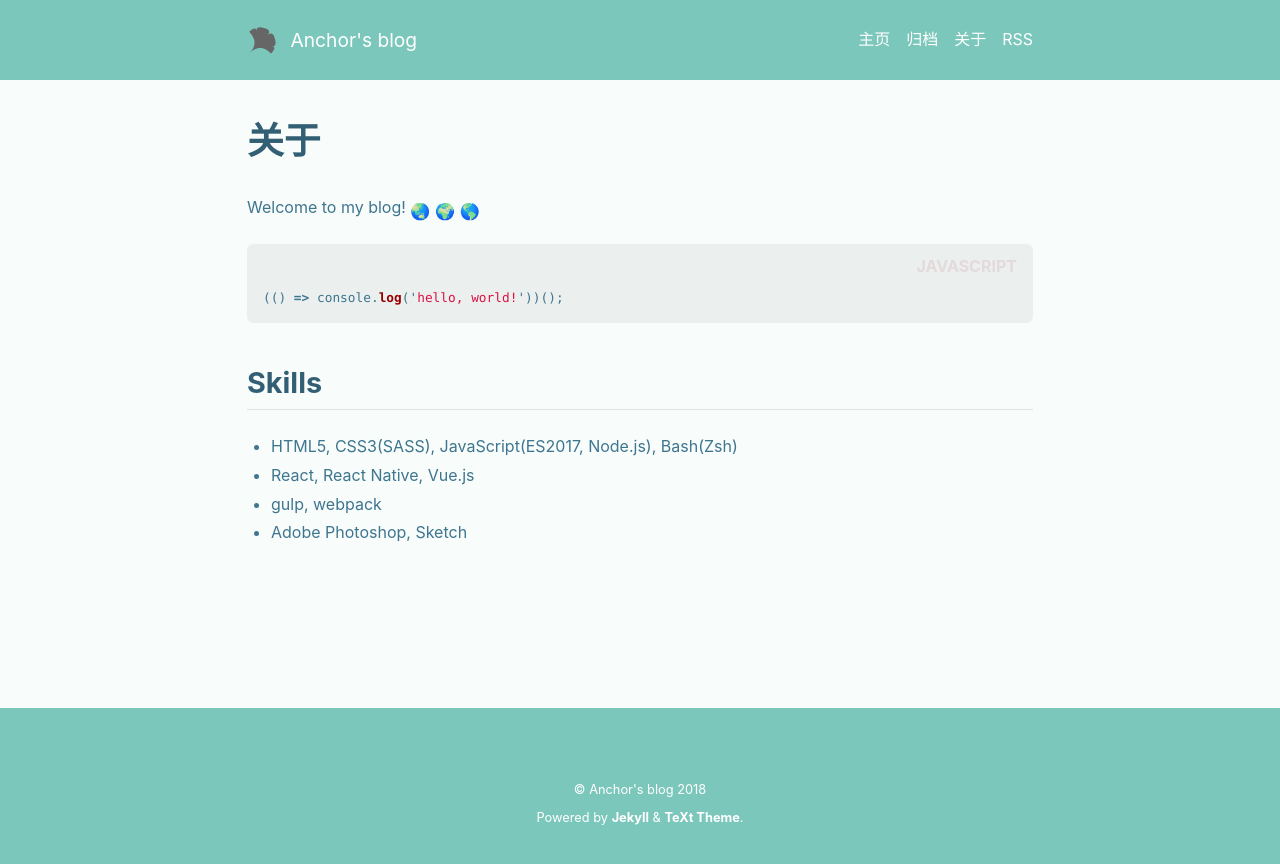
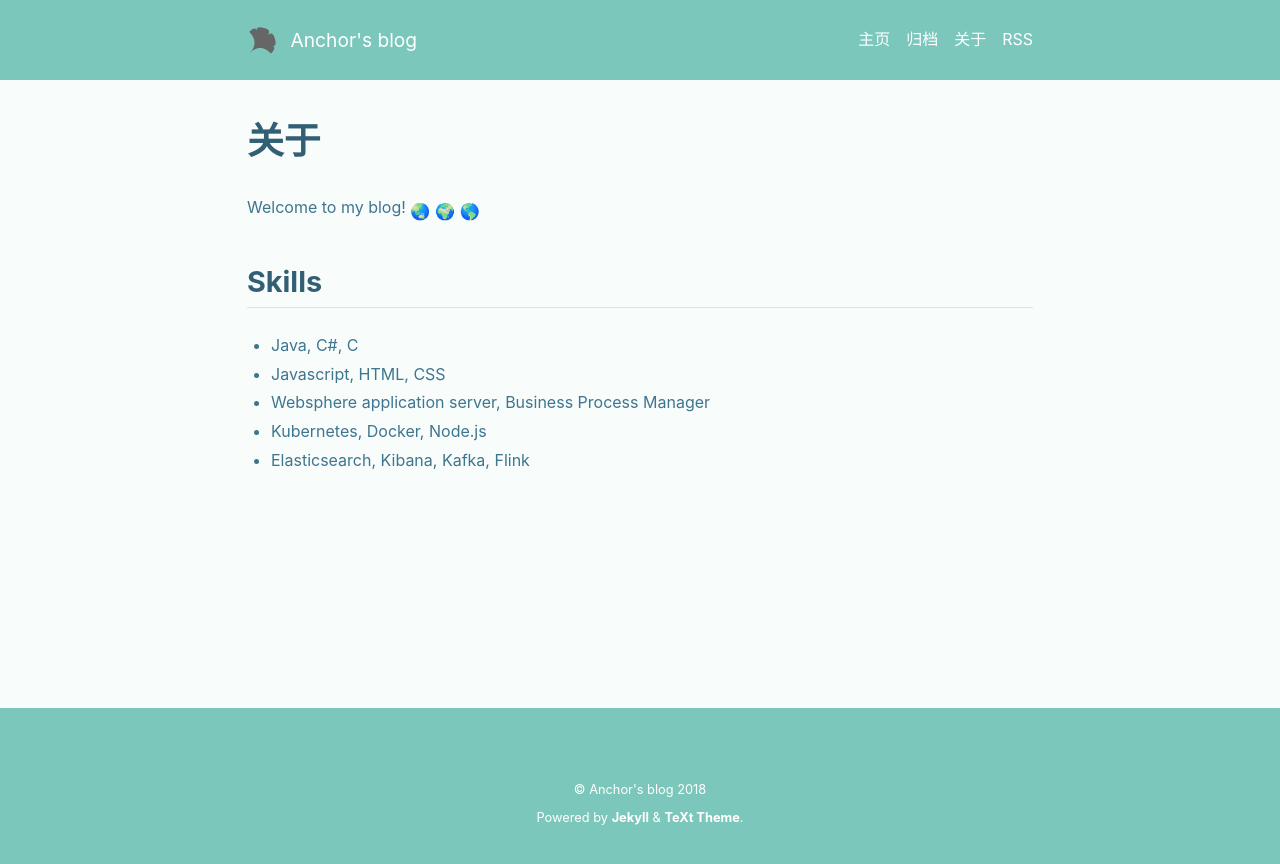
Before and after one commit to sundag/sundag.github.io, a Jekyll site: the page built from about.md, in a window 1280 px wide. Shown: the top 864 px of the page. Built offline with Jekyll 4.4.1, drawn with Linux system fonts in a browser that asks for light colours; nearby versions of some CDN libraries; emoji names are drawn with the system emoji font.

Commit message:
Update a little for try

```diff
--- a/about.md
+++ b/about.md
@@ -10,13 +10,10 @@ key: page-about
 
 Welcome to my blog! :earth_asia: :earth_africa: :earth_americas:
 
-{% highlight javascript %}
-(() => console.log('hello, world!'))();
-{% endhighlight %}
-
 ## Skills
 
-- HTML5, CSS3(SASS), JavaScript(ES2017, Node.js), Bash(Zsh)
-- React, React Native, Vue.js
-- gulp, webpack
-- Adobe Photoshop, Sketch
+- Java, C#, C
+- Javascript, HTML, CSS
+- Websphere application server, Business Process Manager
+- Kubernetes, Docker, Node.js
+- Elasticsearch, Kibana, Kafka, Flink
```
Also changed, not shown: _posts/2018-04-13-My-first-gitblog.md (+5 -3 lines).
